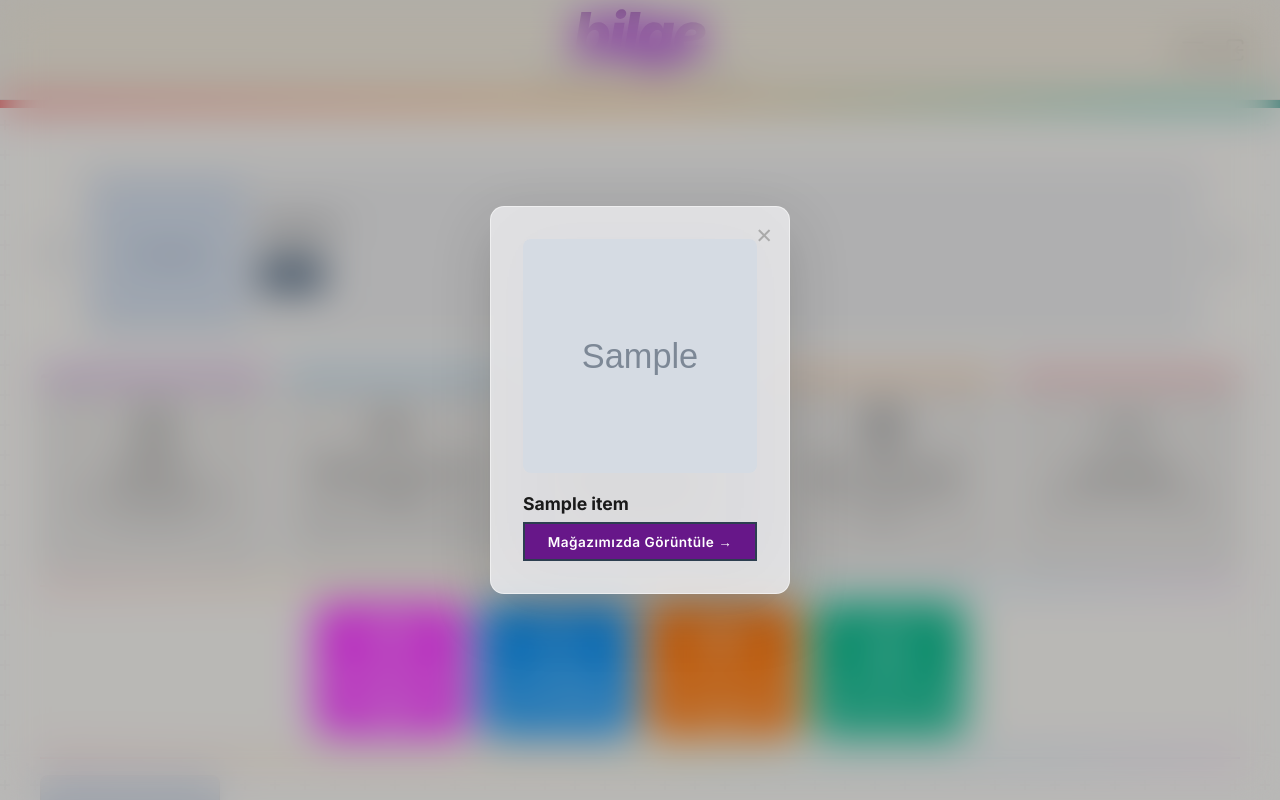
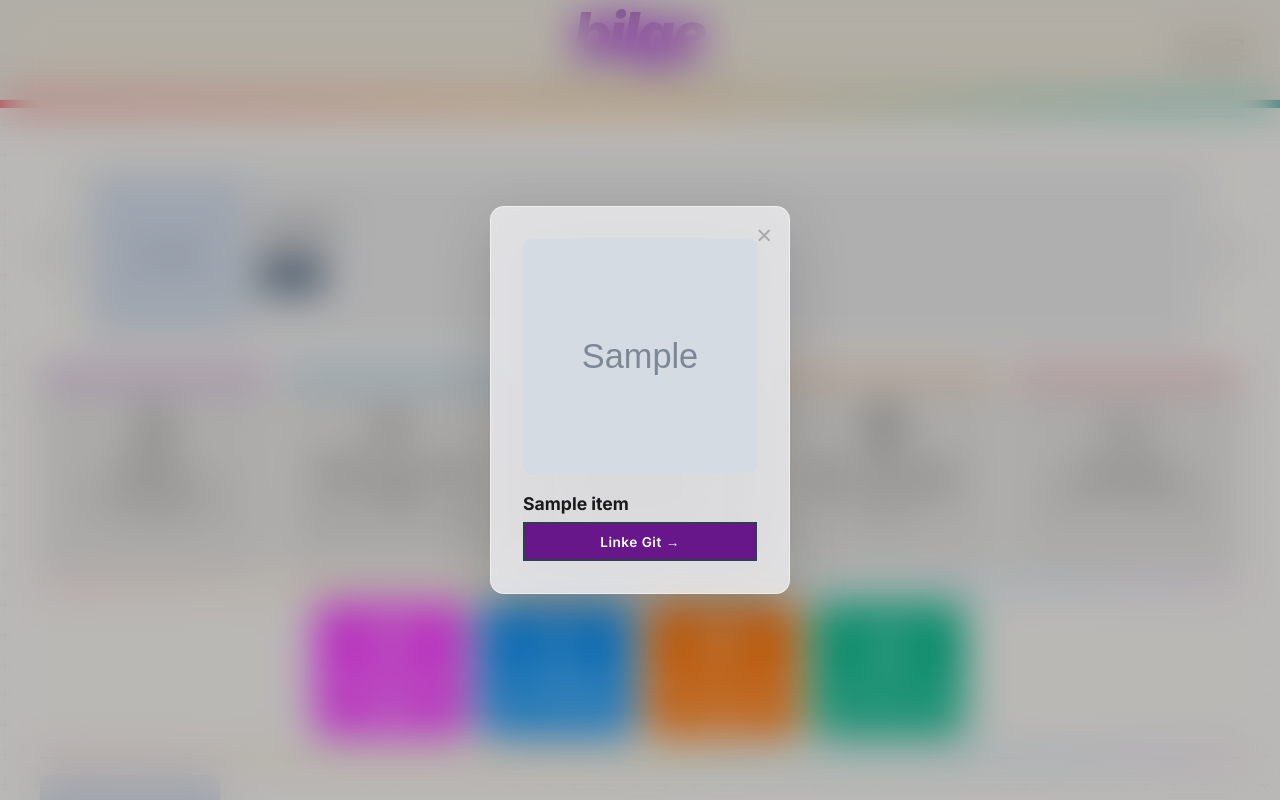
Before and after one commit to yazmaned/ebbweb, a Django app: template templates/content/home.html in a window 1280 px wide, after a click on "İncele". Run offline with Django 5.2, Linux system fonts and the light colour scheme; the template is opened without the code that fills it: most values are stand-ins (such as "Sample title", 1, 10 or a date in 2020); grey boxes marked "Sample" are stand-in pictures.

Commit message:
linkegit_carousel

```diff
--- a/templates/content/home.html
+++ b/templates/content/home.html
@@ -40,7 +40,7 @@
         <img src="{{ item.image.url }}" style="width:100%; border-radius:8px; margin-bottom:1rem; aspect-ratio:1/1; object-fit:cover;">
         <h3 style="color:#1a1a1a; margin-bottom:0.5rem; font-size:1.1rem;">{{ item.title }}</h3>
         {% if item.link %}
-        <a href="{{ item.link }}" target="_blank" class="btn" style="display:block; text-align:center; background:#671789;">Mağazımızda Görüntüle →</a>
+        <a href="{{ item.link }}" target="_blank" class="btn" style="display:block; text-align:center; background:#671789;">Linke Git →</a>
         {% endif %}
     </div>
 </div>
```
